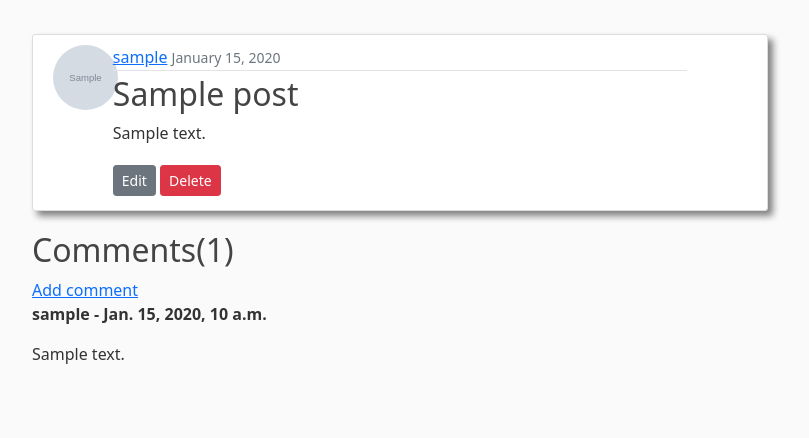
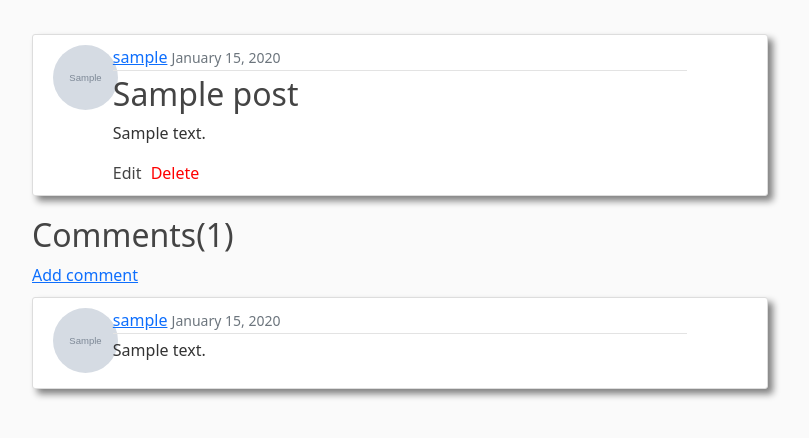
Before and after one commit to JackPadalino/BlogApp, a Django app: page /post/1/ in a window 1280 px wide. Shown: the part 56-494 px from the top of the page, without its empty margins (50-859 px from the left). Run offline with Django 4.2, Linux system fonts and the light colour scheme; a user stored in the database is signed in; tables that the repository leaves empty hold one stand-in row (values such as "Sample post"); grey boxes marked "Sample" are stand-in pictures.

Commit message:
Added class based view for adding comments

```diff
--- a/blog/static/blog/main.css
+++ b/blog/static/blog/main.css
@@ -95,5 +95,17 @@ body {
   .comment-link{
     color:grey !important;
     text-decoration:None;
-    margin-right:10px;
+
   }
+
+  .edit-post-link{
+    color:#444444 !important;
+    text-decoration:None;
+    margin-right:5px;
+  }
+
+  .delete-post-link{
+    color:red !important;
+    text-decoration:None;
+    margin-right:5px;
+  }
--- a/blog/templates/blog/post_details.html
+++ b/blog/templates/blog/post_details.html
@@ -15,8 +15,8 @@
                 <h2 class='article-title'>{{ object.title }}</h2>
                 <p class="article-content">{{ object.content }}</p>
                 {% if object.author == user %}
-                    <a class='btn btn-secondary btn-sm mt-1 mb-1' href="{% url 'post-update' object.id %}">Edit</a>
-                    <a class='btn btn-danger btn-sm mt-1 mb-1' href="{% url 'post-delete' object.id %}">Delete</a>
+                    <a class='edit-post-link' href="{% url 'post-update' object.id %}">Edit</a>
+                    <a class='delete-post-link' href="{% url 'post-delete' object.id %}">Delete</a>
                 {% endif %}
             </div>
         </div>
@@ -24,13 +24,27 @@
 </article>
 {% if not object.comments.all %}
     <h2>No comments yet...</h2>
-    <a href='#'>Add comment</a>
+    <a href="{% url 'add-comment' object.id %}">Add comment</a>
 {% else %}
     <h2>Comments({{ object.comments.count }})</h2>
-    <a href='#'>Add comment</a>
+    <a href="{% url 'add-comment' object.id %}">Add comment</a>
     {% for comment in object.comments.all %}
-        <p><b>{{ comment.author }} - {{ comment.date_posted }}</b></p>
-        <p>{{ comment.content }}</p>
+        <article class="media content-section">
+            <div class='row'>
+                <div class='col-md-1'>
+                    <img class="rounded-circle article-img" src="{{ comment.author.profile.image.url }}">
+                </div>
+                <div class='col-md-10'>
+                    <div class="media-body">
+                        <div class="article-metadata">
+                            <a class="mr-2" href="{% url 'user-posts' comment.author.username %}">{{ comment.author }}</a>
+                            <small class="text-muted">{{ comment.date_posted|date:"F d, Y" }}</small>
+                        </div>
+                        <p class="article-content">{{ comment.content }}</p>
+                    </div>
+                </div>
+            </div>
+        </article>
     {% endfor %}
 {% endif %}
 {% endblock content %}
--- a/blog/urls.py
+++ b/blog/urls.py
@@ -11,4 +11,5 @@ urlpatterns = [
     path('post/<int:pk>/update/',PostUpdateView.as_view(),name='post-update'),
     path('post/<int:pk>/delete/',PostDeleteView.as_view(),name='post-delete'),
     path('user/<str:username>', UserPostListView.as_view(),name='user-posts'),
+    path('post/<int:pk>/comment/',CommentCreateView.as_view(),name='add-comment'),
 ]
--- a/blog/views.py
+++ b/blog/views.py
@@ -100,6 +100,7 @@ class CommentCreateView(LoginRequiredMixin,CreateView):
     template_name ='blog/add_comment.html'
     fields = ['content']
 
+    '''Big issue here with submitting the new comment!'''
     def form_valid(self,form):
-        form.instance.author = self.request.user
+        form.instance.post_id = self.kwargs.get('id')
         return super().form_valid(form)
```
Also changed, not shown: blog/templates/blog/add_comment.html (+2 -24 lines).
